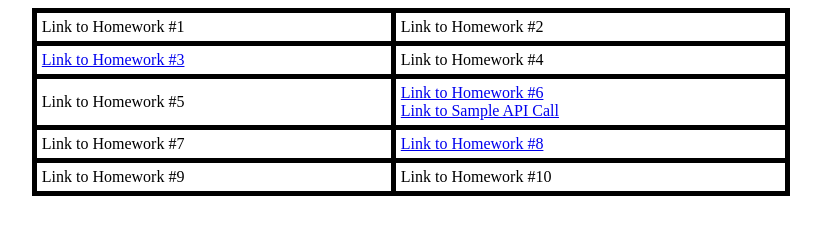
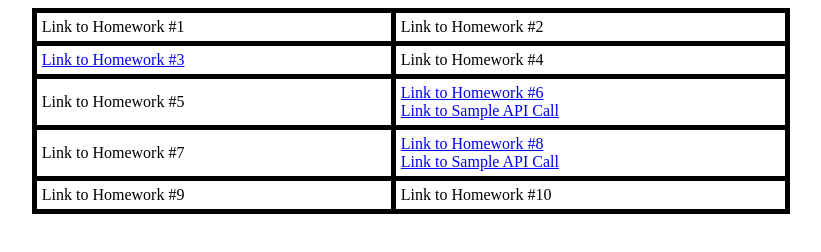
Before and after one commit to jasminesodhi/jasminesodhi.github.io, a plain HTML site: page csci571_9999298041.html in a window 1280 px wide. Shown: the whole page, without its empty margins (229-1050 px from the left). Drawn offline with Linux system fonts and the light colour scheme.

Commit message:
Updated HW8 API call link

```diff
--- a/csci571_9999298041.html
+++ b/csci571_9999298041.html
@@ -32,7 +32,8 @@ th, td {
   <tr>
     <td>Link to Homework #7</td>
     <td>
-      <a href="https://dsci551-hw6.wl.r.appspot.com/">Link to Homework #8</a>
+      <a href="https://dsci551-hw6.wl.r.appspot.com/">Link to Homework #8</a><br>
+      <a href="https://csci571-hw8-368407.oa.r.appspot.com/search?term=pizza&radius=10&categories=food&location=NYC&limit=10">Link to Sample API Call</a>
     </td>
   </tr>
   <tr>
```
